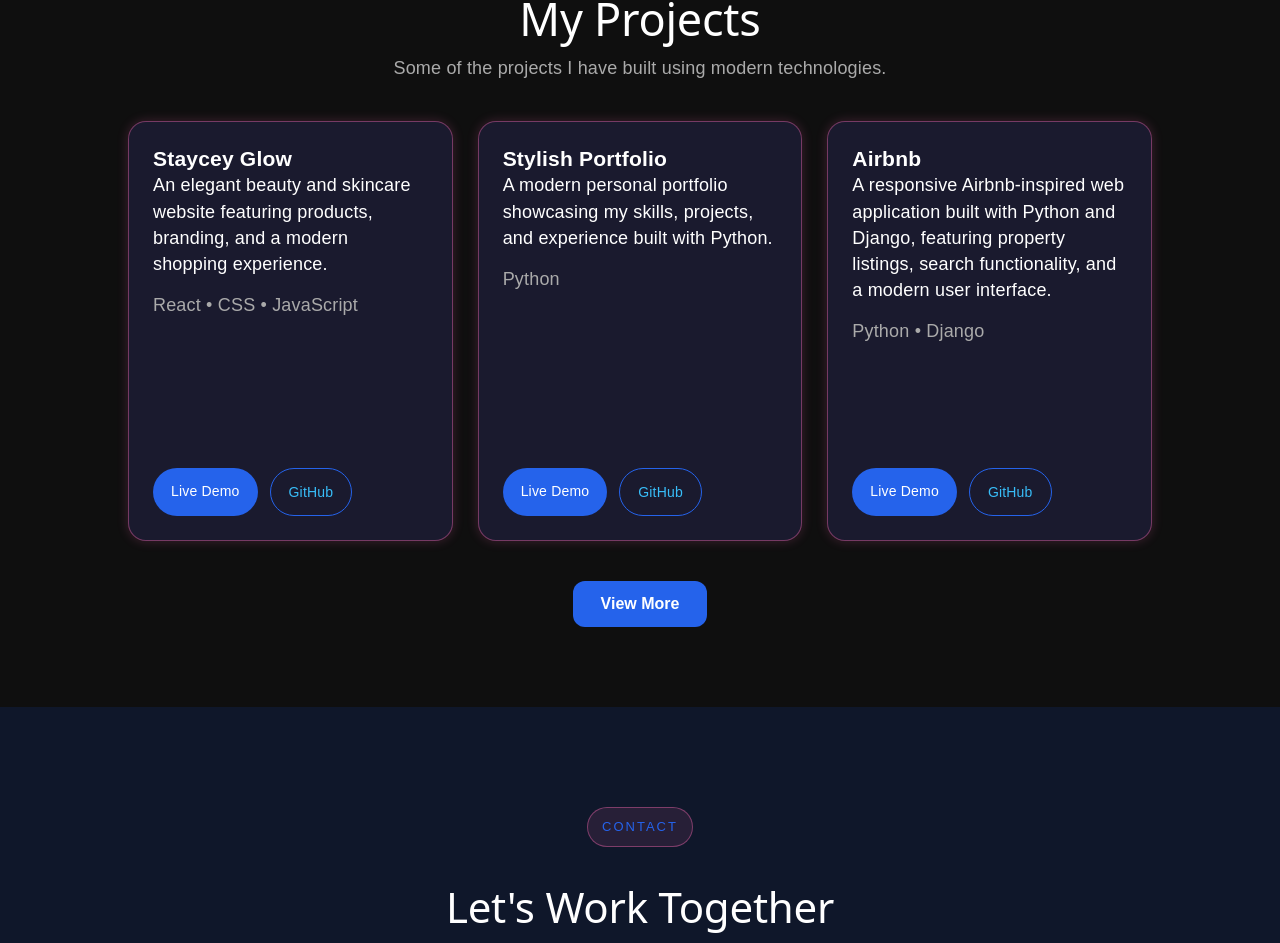
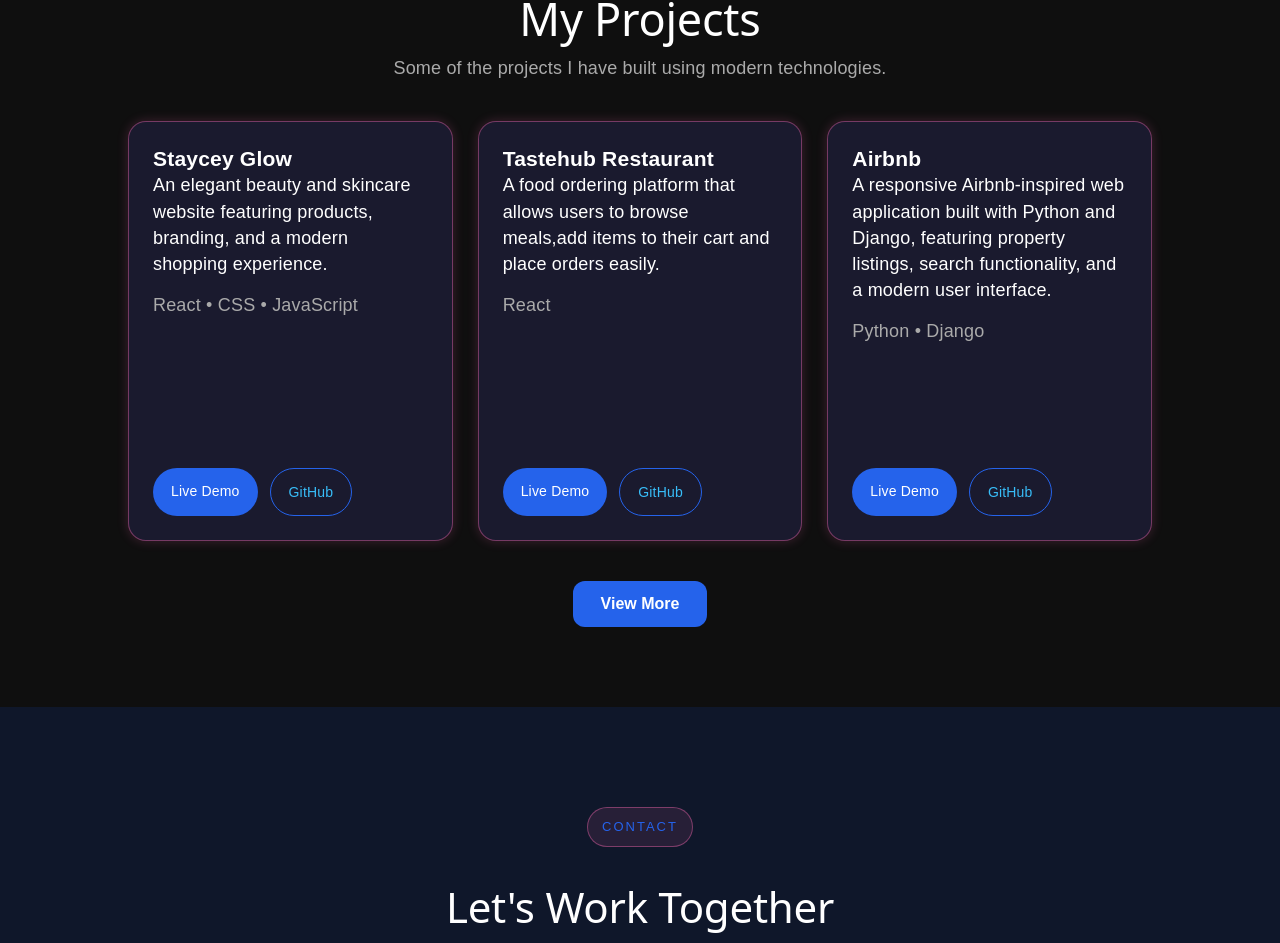
Before and after one commit to tawananyashachipata-lab/tawananyasha, a React (Vite) app: page / in a window 1280 px wide. Shown: the part 3406-4349 px from the top of the page. Built offline with nearby package versions, Linux system fonts and the light colour scheme.

Commit message:
My_portfolio

```diff
--- a/src/projects.jsx
+++ b/src/projects.jsx
@@ -12,12 +12,12 @@
     live: "https://staycey-glow-boutique.vercel.app/",
   },
   {
-    title: "Stylish Portfolio",
+    title: "Tastehub Restaurant",
     description:
-      "A modern personal portfolio showcasing my skills, projects, and experience built with Python.",
-    tech: "Python",
-    github: "https://github.com/tawananyashachipata-lab/Staycey.django.git",
-    // live: "https://yourportfolio.com",
+      "A food ordering platform that allows users to browse meals,add items to their cart and place orders easily.",
+    tech: "React",
+    github: "https://github.com/tawananyashachipata-lab/tastehub-order.git",
+    live: "https://tastehub-order.vercel.app/",
   },
   {
     title: "Airbnb ",
```
